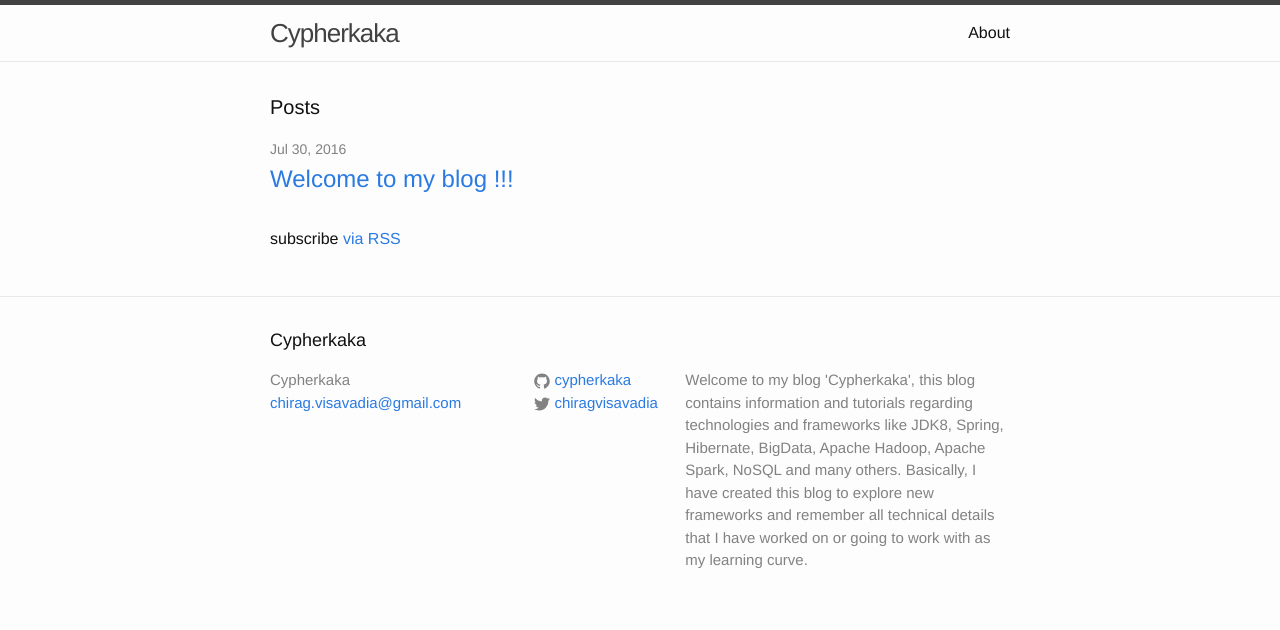
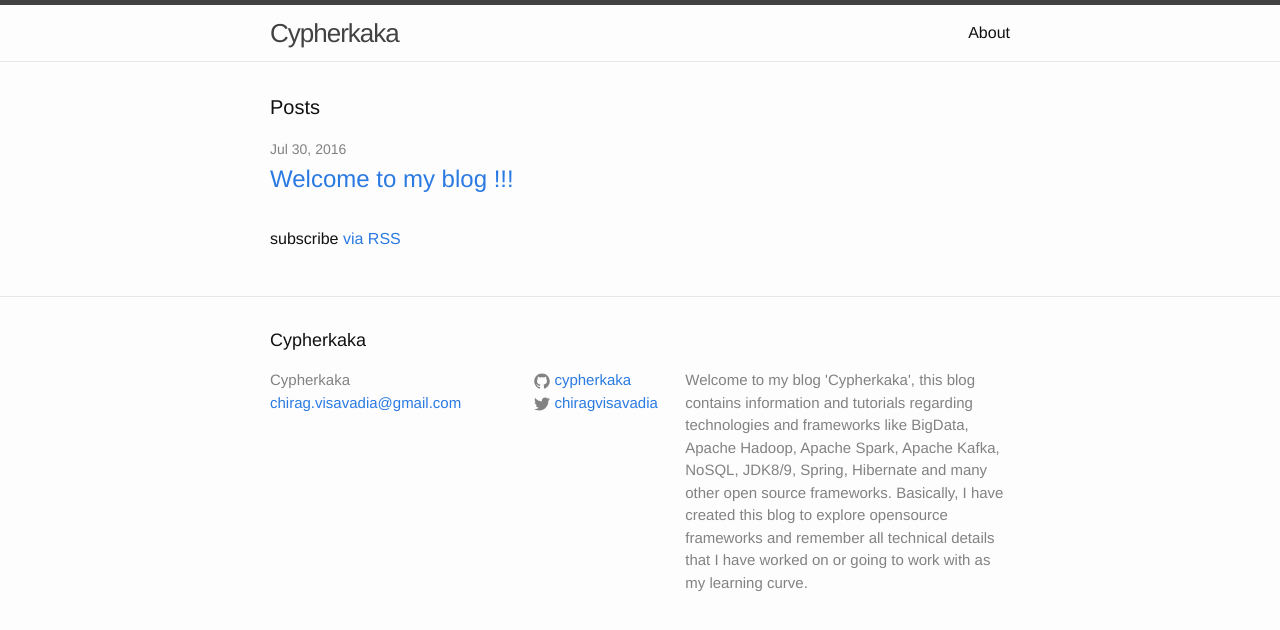
Before and after one commit to cypherkaka/codecypher.github.io, a Jekyll site: the page built from index.html, in a window 1280 px wide. Shown: the top 630 px of the page. Built offline with Jekyll 4.4.1, drawn with Linux system fonts in a browser that asks for light colours.

Commit message:
Updated config

```diff
--- a/_config.yml
+++ b/_config.yml
@@ -9,11 +9,11 @@
 title: Cypherkaka
 email: chirag.visavadia@gmail.com
 description: > # this means to ignore newlines until "baseurl:"
-  Welcome to my blog 'Cypherkaka', this blog contains information and tutorials regarding technologies and frameworks like JDK8, Spring, Hibernate, BigData, Apache Hadoop, Apache Spark, NoSQL and many others.
+  Welcome to my blog 'Cypherkaka', this blog contains information and tutorials regarding technologies and frameworks like BigData, Apache Hadoop, Apache Spark, Apache Kafka, NoSQL, JDK8/9, Spring, Hibernate and many other open source frameworks.
 
-  Basically, I have created this blog to explore new frameworks and remember all technical details that I have worked on or going to work with as my learning curve.
+  Basically, I have created this blog to explore opensource frameworks and remember all technical details that I have worked on or going to work with as my learning curve.
 baseurl: "" # the subpath of your site, e.g. /blog
-url: "http://yourdomain.com" # the base hostname & protocol for your site
+url: "https://cypherkaka.github.io/" # the base hostname & protocol for your site
 twitter_username: chiragvisavadia
 github_username:  cypherkaka
 
```
